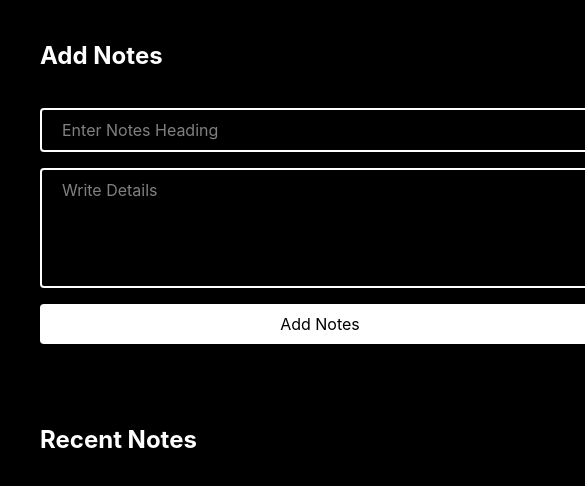
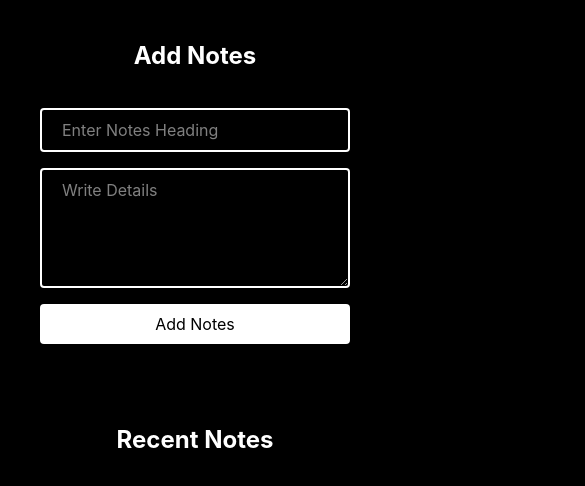
Before and after one commit to neel88355-netizen/Notes_App_React, a React (Vite) app: page / in a window 390 px wide. Shown: the top 486 px of the page, 585 px wide, since content can reach past the window. Built offline with nearby package versions, Linux system fonts and the light colour scheme.

Commit message:
Updated notes app

```diff
--- a/src/App.jsx
+++ b/src/App.jsx
@@ -12,6 +12,7 @@ function App() {
   useEffect(() => {
     localStorage.setItem("task", JSON.stringify(task));
   }, [task]);
+
   const formSubmit = (e) => {
     e.preventDefault();
     setTask([...task, { title, description }]);
@@ -32,28 +33,32 @@ function App() {
           onSubmit={formSubmit}
           className="flex items-start lg:w-1/2 gap-4 flex-col p-10"
         >
-          <h1 className="font-bold text-2xl mb-5">Add Notes</h1>
+          <h1 className="font-bold text-2xl mx-auto lg:mx-0 mb-5">
+            Add Notes
+          </h1>
           <input
             type="text"
             placeholder="Enter Notes Heading"
-            className="p-5 border-2 w-140 rounded outline-none px-5 py-2"
+            className="p-5 border-2 w-full lg:w-140 rounded outline-none px-5 py-2"
             value={title}
             onChange={(e) => setTitle(e.target.value)}
           />
           <textarea
             type="text"
             placeholder="Write Details"
-            className="p-5 border-2 w-140 h-30 rounded outline-none px-5 py-2"
+            className="p-5 border-2 w-full lg:w-140 h-30 rounded outline-none px-5 py-2"
             value={description}
             onChange={(e) => setDescription(e.target.value)}
           />
-          <button className="bg-white active:bg-gray-200 cursor-pointer w-140 text-black outline-none inline px-5 py-2 rounded">
+          <button className="bg-white active:bg-gray-200 cursor-pointer w-full lg:w-140 text-black outline-none inline px-5 py-2 rounded">
             Add Notes
           </button>
         </form>
-        <div className="p-10 lg:border-l-2 lg:w-1/2">
-          <h1 className="font-bold text-2xl mb-5">Recent Notes</h1>
-          <div className="flex items-start justify-start flex-wrap gap-8 overflow-auto h-full">
+        <div className="p-10 lg:border-l-2 lg:w-1/2 ">
+          <h1 className="font-bold text-2xl text-center lg:text-start mb-5">
+            Recent Notes
+          </h1>
+          <div className="flex items-start justify-center lg:justify-start flex-wrap gap-8 overflow-auto h-full">
             {task.map((value, index) => {
               return (
                 <div
```
